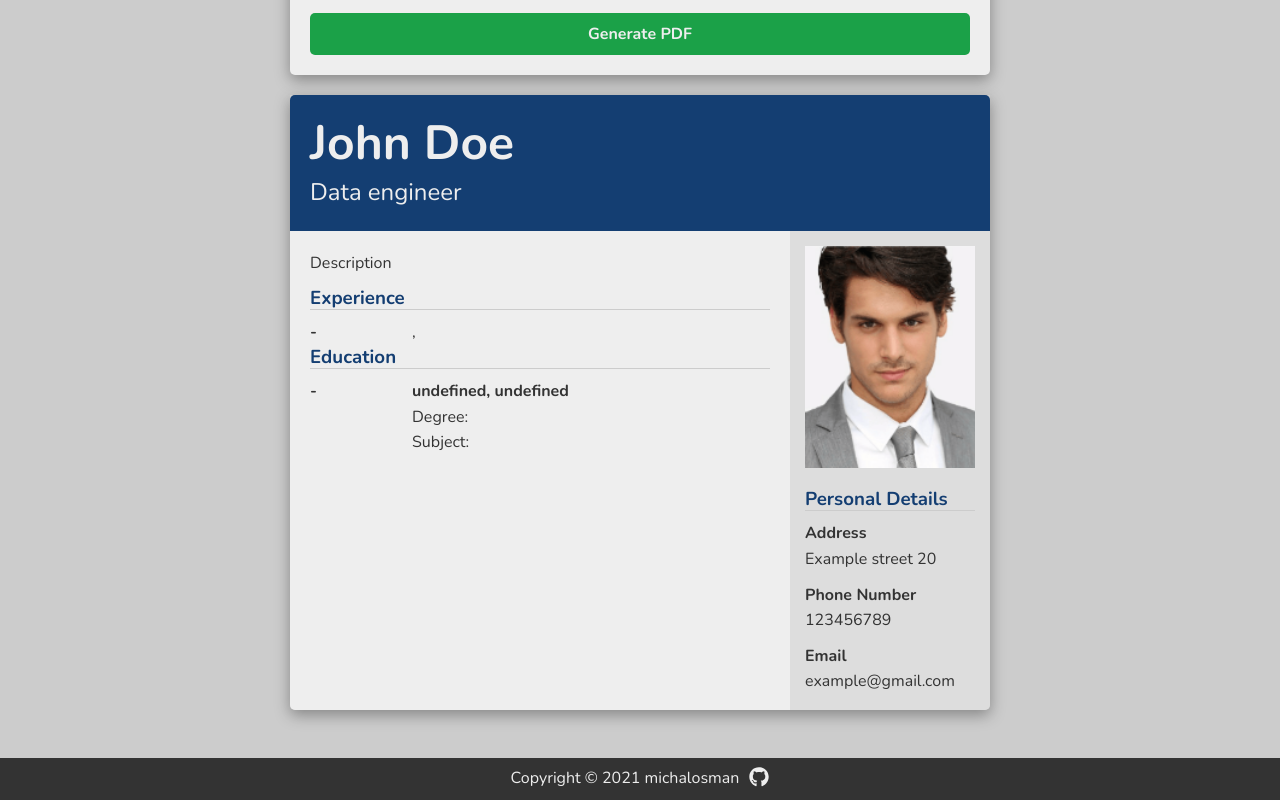
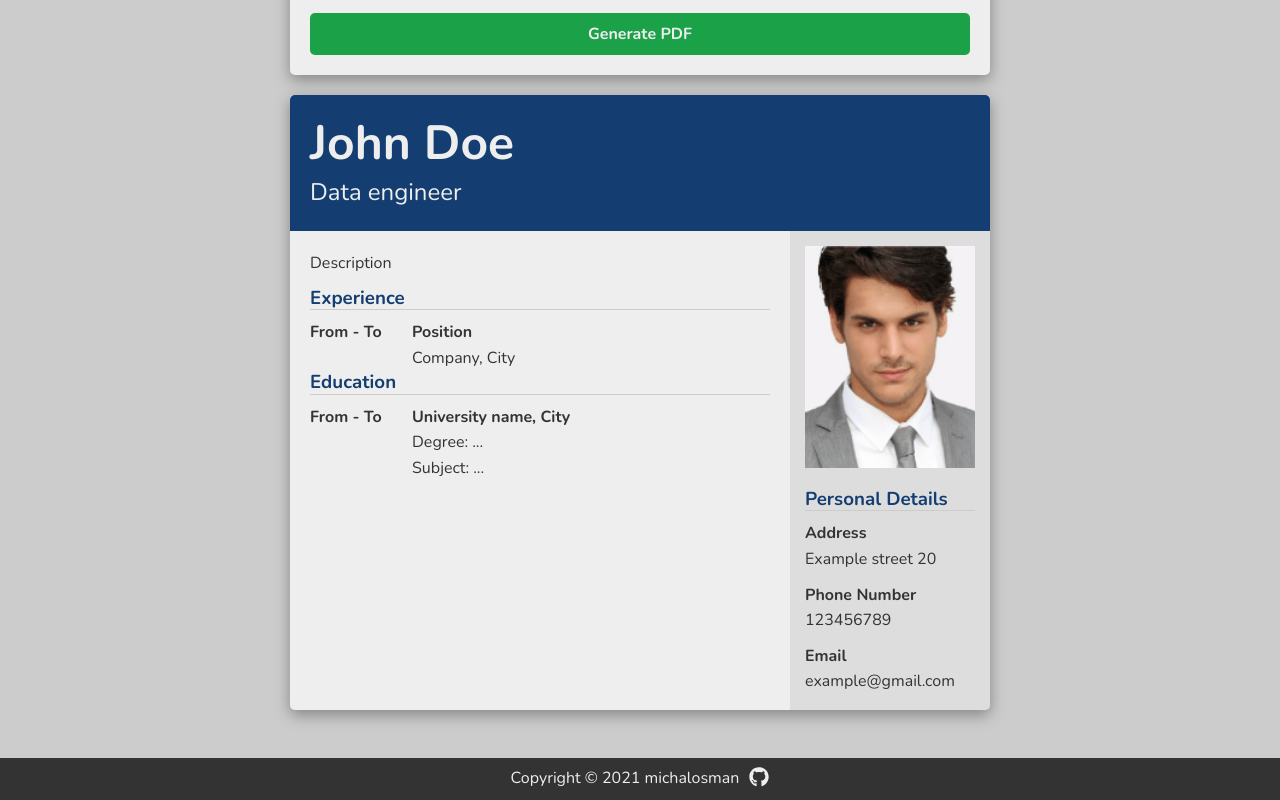
Before and after one commit to michalosman/cv-application, a React (Create React App) app: page / in a window 1280 px wide. Shown: the part 1471-2271 px from the top of the page. Built offline with nearby package versions, Linux system fonts and the light colour scheme.

Commit message:
Fix result display

```diff
--- a/src/components/CVForm/Experience.js
+++ b/src/components/CVForm/Experience.js
@@ -4,7 +4,7 @@ import Button from "../Utils/Button";
 import ExperienceItem from "./ExperienceItem";
 
 const Experience = ({ experience, onChange, onAdd, onDelete }) => {
-  const experiences = experience.map((experienceItem) => (
+  const experienceItems = experience.map((experienceItem) => (
     <ExperienceItem
       key={experienceItem.id}
       experienceItem={experienceItem}
@@ -15,7 +15,7 @@ const Experience = ({ experience, onChange, onAdd, onDelete }) => {
 
   return (
     <Section title="Experience" titlePadding="0.5rem" direction="column">
-      {experiences}
+      {experienceItems}
       <Button text="Add" onClick={onAdd}></Button>
     </Section>
   );
--- a/src/components/CVForm/ExperienceItem.js
+++ b/src/components/CVForm/ExperienceItem.js
@@ -2,7 +2,7 @@ import React from "react";
 import Input from "../Utils/Input";
 import Button from "../Utils/Button";
 
-const ExperienceItem = ({ key, experienceItem, onChange, onDelete }) => {
+const ExperienceItem = ({ experienceItem, onChange, onDelete }) => {
   return (
     <>
       <Input
--- a/src/components/CVResult/Content.js
+++ b/src/components/CVResult/Content.js
@@ -2,31 +2,26 @@ import React from "react";
 import styled from "styled-components";
 import Section from "../Utils/Section";
 import Subsection from "../Utils/Subsection";
+import ExperienceItem from "./ExperienceItem";
+import EducationItem from "./EducationItem";
 
 const Content = ({ personalInfo, experience, education }) => {
+  const experienceItems = experience.map((experienceItem) => (
+    <ExperienceItem key={experienceItem.id} experienceItem={experienceItem} />
+  ));
+
+  const educationItems = education.map((educationItem) => (
+    <EducationItem key={educationItem.id} educationItem={educationItem} />
+  ));
+
   return (
     <ContentWrapper>
       <Description>{personalInfo.description}</Description>
       <Section title="Experience" contrastTitle>
-        {/* For each */}
-        <Period>
-          {experience.from} - {experience.to}
-        </Period>
-        <Subsection title={experience.position}>
-          <p>
-            {experience.company}, {experience.city}
-          </p>
-        </Subsection>
+        {experienceItems}
       </Section>
       <Section title="Education" contrastTitle>
-        {/* For each */}
-        <Period>
-          {education.from} - {education.to}
-        </Period>
-        <Subsection title={`${education.universityName}, ${education.city}`}>
-          <p>Degree: {education.degree}</p>
-          <p>Subject: {education.subject}</p>
-        </Subsection>
+        {educationItems}
       </Section>
     </ContentWrapper>
   );
@@ -42,9 +37,4 @@ const Description = styled.p`
   margin-bottom: 1rem;
 `;
 
-const Period = styled.div`
-  width: 20%;
-  font-weight: bold;
-`;
-
 export default Content;
--- /dev/null
+++ b/src/components/CVResult/EducationItem.js
@@ -0,0 +1,26 @@
+import React from "react";
+import styled from "styled-components";
+import Subsection from "../Utils/Subsection";
+
+const EducationItem = ({ educationItem }) => {
+  return (
+    <>
+      <Period>
+        {educationItem.from} - {educationItem.to}
+      </Period>
+      <Subsection
+        title={`${educationItem.universityName}, ${educationItem.city}`}
+      >
+        <p>Degree: {educationItem.degree}</p>
+        <p>Subject: {educationItem.subject}</p>
+      </Subsection>
+    </>
+  );
+};
+
+const Period = styled.div`
+  width: 20%;
+  font-weight: bold;
+`;
+
+export default EducationItem;
--- /dev/null
+++ b/src/components/CVResult/ExperienceItem.js
@@ -0,0 +1,25 @@
+import React from "react";
+import styled from "styled-components";
+import Subsection from "../Utils/Subsection";
+
+const ExperienceItem = ({ experienceItem }) => {
+  return (
+    <>
+      <Period>
+        {experienceItem.from} - {experienceItem.to}
+      </Period>
+      <Subsection title={experienceItem.position}>
+        <p>
+          {experienceItem.company}, {experienceItem.city}
+        </p>
+      </Subsection>
+    </>
+  );
+};
+
+const Period = styled.div`
+  width: 20%;
+  font-weight: bold;
+`;
+
+export default ExperienceItem;
--- a/src/components/Main.js
+++ b/src/components/Main.js
@@ -4,6 +4,7 @@ import CVForm from "./CVForm";
 import CVResult from "./CVResult";
 import exampleCV from "./Utils/exampleCV";
 import emptyCV from "./Utils/emptyCV";
+import { v4 as uuidv4 } from "uuid";
 
 //TODO
 //Enable adding multiple Experience and Education fields
@@ -72,9 +73,40 @@ const Main = () => {
     }));
   };
 
-  const handleAddExperience = (e) => {};
+  const handleAddExperience = (e) => {
+    setCv((prevState) => ({
+      ...prevState,
+      experience: [
+        ...prevState.experience,
+        {
+          id: uuidv4(),
+          position: "",
+          company: "",
+          city: "",
+          from: "",
+          to: "",
+        },
+      ],
+    }));
+  };
   const handleDeleteExperience = (e) => {};
-  const handleAddEducation = (e) => {};
+  const handleAddEducation = (e) => {
+    setCv((prevState) => ({
+      ...prevState,
+      education: [
+        ...prevState.education,
+        {
+          id: uuidv4(),
+          universityName: "",
+          city: "",
+          degree: "",
+          subject: "",
+          from: "",
+          to: "",
+        },
+      ],
+    }));
+  };
   const handleDeleteEducation = (e) => {};
 
   return (
--- a/src/components/Utils/emptyCV.js
+++ b/src/components/Utils/emptyCV.js
@@ -13,7 +13,7 @@ const exampleCV = {
   },
   experience: [
     {
-      // id: uuidv4(),
+      id: uuidv4(),
       position: "",
       company: "",
       city: "",
@@ -23,7 +23,7 @@ const exampleCV = {
   ],
   education: [
     {
-      // id: uuidv4(),
+      id: uuidv4(),
       universityName: "",
       city: "",
       degree: "",
--- a/src/components/Utils/exampleCV.js
+++ b/src/components/Utils/exampleCV.js
@@ -14,7 +14,7 @@ const exampleCV = {
   },
   experience: [
     {
-      // id: uuidv4(),
+      id: uuidv4(),
       position: "Position",
       company: "Company",
       city: "City",
@@ -24,7 +24,7 @@ const exampleCV = {
   ],
   education: [
     {
-      // id: uuidv4(),
+      id: uuidv4(),
       universityName: "University name",
       city: "City",
       degree: "...",
```
Also changed, not shown: 1 other file (tests, documents, lock files or other folders).
